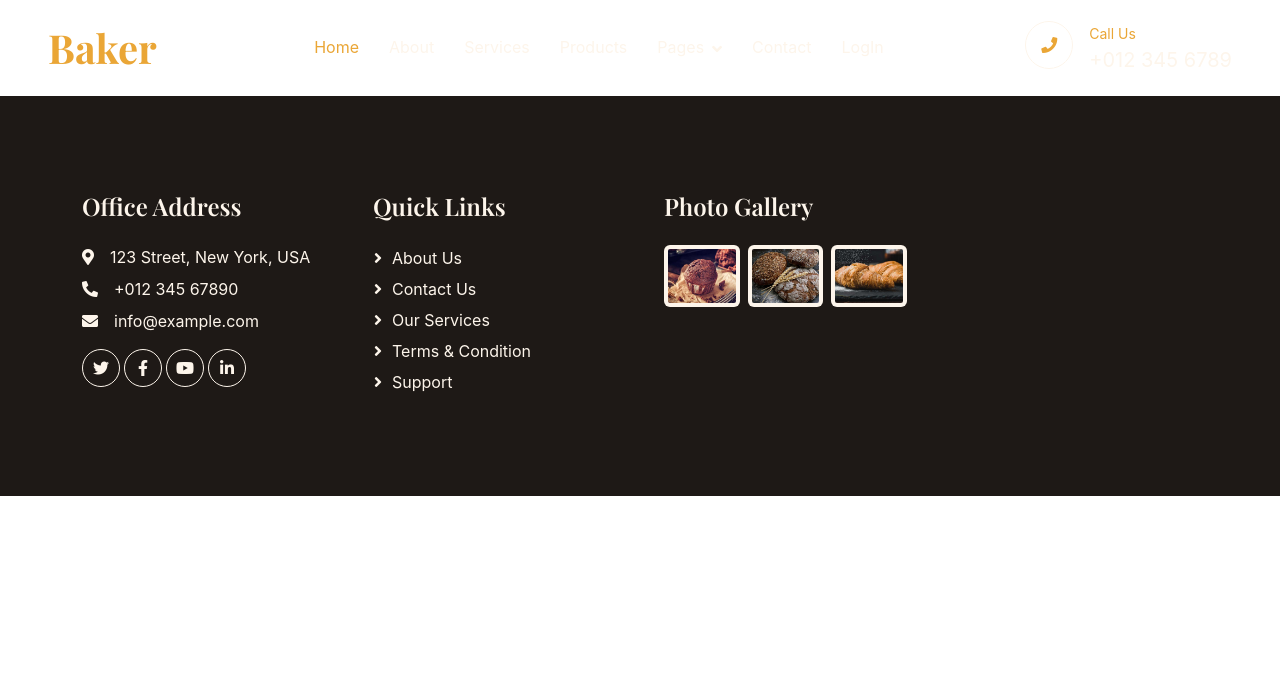
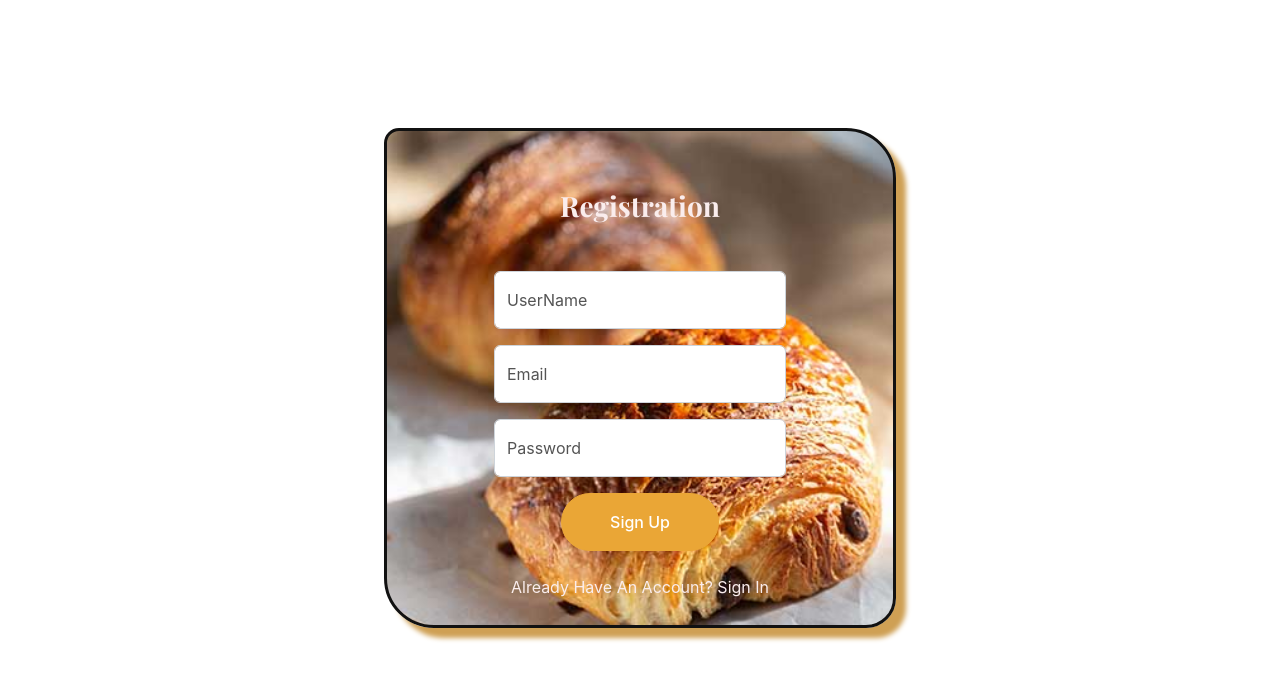
Before and after one commit to simranvadhwani/bakers, a React (Create React App) app: page /register in a window 1280 px wide. Shown: the top 680 px of the page. Built offline with nearby package versions, Linux system fonts and the light colour scheme.

Commit message:
vakidation on registraion form

```diff
--- a/package.json
+++ b/package.json
@@ -8,6 +8,7 @@
     "@testing-library/user-event": "^13.5.0",
     "react": "^18.2.0",
     "react-dom": "^18.2.0",
+    "react-hook-form": "^7.51.1",
     "react-router-dom": "^6.22.3",
     "react-scripts": "5.0.1",
     "web-vitals": "^2.1.4"
--- a/src/App.js
+++ b/src/App.js
@@ -12,6 +12,7 @@ import ContactUs from "./Components/ContactUs/ContactUs";
 import LogIn from "./Components/LogIn/LogIn";
 import ShowNavbar from "./Components/ShowNavbar/ShowNavbar";
 import ShowFooter from "./Components/ShowFooter/ShowFooter";
+import Register from "./Components/Register/Register";
 
 function App() {
   return (
@@ -28,6 +29,7 @@ function App() {
         <Route path="/ourteam" element={<OurTeam />} />
         <Route path="/contactus" element={<ContactUs />} />
         <Route path="/login" element={<LogIn />} />
+        <Route path="/register" element={<Register />} />
       </Routes>
       <ShowFooter>
         <Footer />
--- a/src/Components/LogIn/LogIn.jsx
+++ b/src/Components/LogIn/LogIn.jsx
@@ -8,18 +8,15 @@ const LogIn = () => {
         className="submain"
         style={{ backgroundImage: `url(${backgroundImage})` }}
       >
-        <div className="container-xxl py-4">
+        <div className="container-xxl py-6">
           <div className="container">
             <div
               className="text-center mx-auto mb-5 wow fadeInUp"
               data-wow-delay="0.1s"
               style={{ maxWidth: "500px" }}
             >
-              <h3
-                className="text-sentencecase mb-2"
-                style={{ color: "#edb354" }}
-              >
-                LogIn to your account
+              <h3 className="text-uppercase mb-2" style={{ color: "#faeded" }}>
+                Log In to your Account
               </h3>
             </div>
             <div className="row g-0 justify-content-center">
@@ -56,8 +53,12 @@ const LogIn = () => {
                       >
                         LogIn
                       </button>
-                      <Link to="/" className="nav-item nav-link active">
-                      Create An Account?
+                      <Link
+                        to="/register"
+                        className="nav-item nav-link active mt-3"
+                        style={{ color: "#faeded" }}
+                      >
+                        Create An Account?
                       </Link>
                     </div>
                   </div>
@@ -67,7 +68,6 @@ const LogIn = () => {
           </div>
         </div>
       </div>
-
     </>
   );
 };
--- /dev/null
+++ b/src/Components/Register/Register.jsx
@@ -0,0 +1,134 @@
+import React, { useState } from "react";
+import backgroundImage from "../../img/about-1.jpg";
+import { Link, useNavigate } from "react-router-dom";
+import { useForm } from "react-hook-form";
+
+const Register = () => {
+  const navigate = useNavigate(); // Get the history object from React Router
+  const {
+    register,
+    handleSubmit,
+    formState: { errors, isSubmitted },
+  } = useForm();
+
+  const [isRegistered, setIsRegistered] = useState(false);
+  const onSubmit = (data) => {
+    console.log(data);
+    setIsRegistered(true);
+    // Redirect to login page after successful registration
+    navigate("/login");
+  };
+  return (
+    <>
+      <div
+        className="submain"
+        style={{ backgroundImage: `url(${backgroundImage})` }}
+      >
+        <div className="container-xxl py-5">
+          <div className="container">
+            <div
+              className="text-center mx-auto mb-5 wow fadeInUp"
+              data-wow-delay="0.1s"
+              style={{ maxWidth: "500px" }}
+            >
+              <h3
+                className="text-sentencecase mb-2"
+                style={{ color: "#faeded" }}
+              >
+                Registration
+              </h3>
+            </div>
+            <div className="row g-0 justify-content-center">
+              <div className="col-lg-8 wow fadeInUp" data-wow-delay="0.1s">
+                <form onSubmit={handleSubmit(onSubmit)}>
+                  <div className="row g-3">
+                    <div className="col-md-12">
+                      <div className="form-floating">
+                        <input
+                          type="text"
+                          className="form-control"
+                          id="username"
+                          placeholder="User Name"
+                          autoComplete="off"
+                          {...register("username", {
+                            required: true,
+                          })}
+                        />
+                        <label htmlFor="username">UserName</label>
+                        {errors.username && (
+                          <p className="text-danger">User Name is Required</p>
+                        )}
+                      </div>
+                    </div>
+                    <div className="col-md-12">
+                      <div className="form-floating">
+                        <input
+                          type="email"
+                          className="form-control"
+                          id="email"
+                          placeholder="Email"
+                          {...register("email", {
+                            required: true,
+                            pattern: /^\S+@\S+$/i,
+                          })}
+                        />
+                        <label htmlFor="email">Email</label>
+                        {errors.email && (
+                          <p className="text-danger">Invalid email address</p>
+                        )}
+                      </div>
+                    </div>
+                    <div className="col-md-12">
+                      <div className="form-floating">
+                        <input
+                          type="password"
+                          className="form-control"
+                          id="password"
+                          placeholder="Password"
+                          {...register("password", {
+                            required: true,
+                            minLength: 6,
+                          })}
+                        />
+                        <label htmlFor="password">Password</label>
+                        {errors.password && (
+                          <p className="text-danger">
+                            Password is required and must be at least 6
+                            characters long
+                          </p>
+                        )}
+                      </div>
+                    </div>
+                    <div className="col-12 text-center">
+                      <button
+                        className="btn btn-primary rounded-pill py-3 px-5"
+                        type="submit"
+                      >
+                        Sign Up
+                      </button>
+                      <Link
+                        to="/login"
+                        className="nav-item nav-link active mt-3 font-weight-bold"
+                        style={{ color: "#faeded" }}
+                      >
+                        Already Have An Account? Sign In
+                      </Link>
+                    </div>
+                  </div>
+                </form>
+              </div>
+            </div>
+          </div>
+        </div>
+      </div>
+      {/* Alert for successful registration */}
+      <div className="col-md-4 offset-md-4 mt-3">
+        {isRegistered && isSubmitted && (
+          <div className="alert alert-success">Registration successful!</div>
+        )}
+      </div>
+    </>
+  );
+};
+
+export default Register;
--- a/src/Components/ShowFooter/ShowFooter.jsx
+++ b/src/Components/ShowFooter/ShowFooter.jsx
@@ -5,7 +5,7 @@ const ShowFooter = ({ children }) => {
   const location = useLocation();
   const [showFooter, setShowFooter] = useState(false);
   useEffect(() => {
-    if (location.pathname === "/login") {
+    if (location.pathname === "/login" || location.pathname === "/register") {
       setShowFooter(false);
     } else {
       setShowFooter(true);
--- a/src/Components/ShowNavbar/ShowNavbar.jsx
+++ b/src/Components/ShowNavbar/ShowNavbar.jsx
@@ -5,7 +5,7 @@ const ShowNavbar = ({ children }) => {
   const [showNavbar, setShowNavbar] = useState(false);
 
   useEffect(() => {
-    if (location.pathname === "/login") {
+    if (location.pathname === "/login" || location.pathname === "/register") {
       setShowNavbar(false);
     } else {
       setShowNavbar(true);
```
Also changed, not shown: 1 other file (tests, documents, lock files or other folders).
